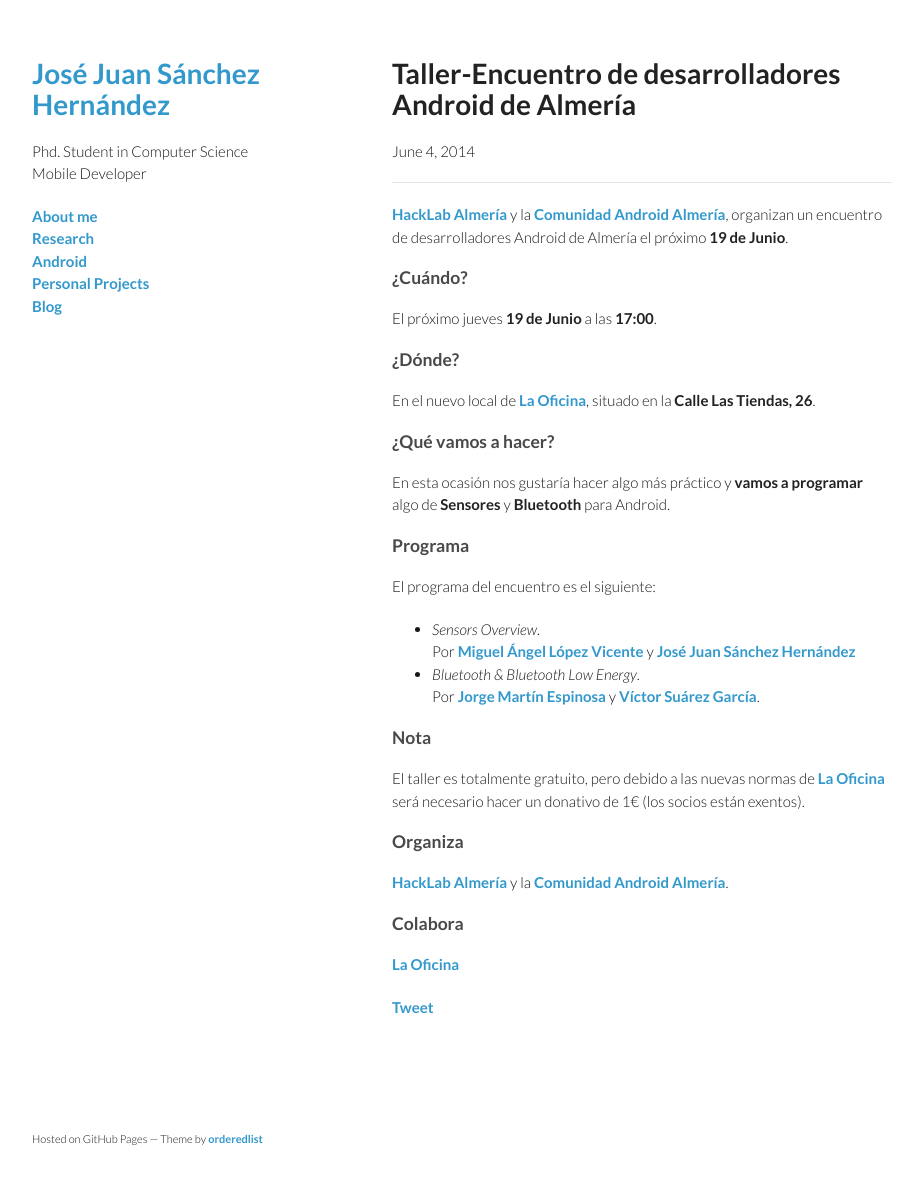
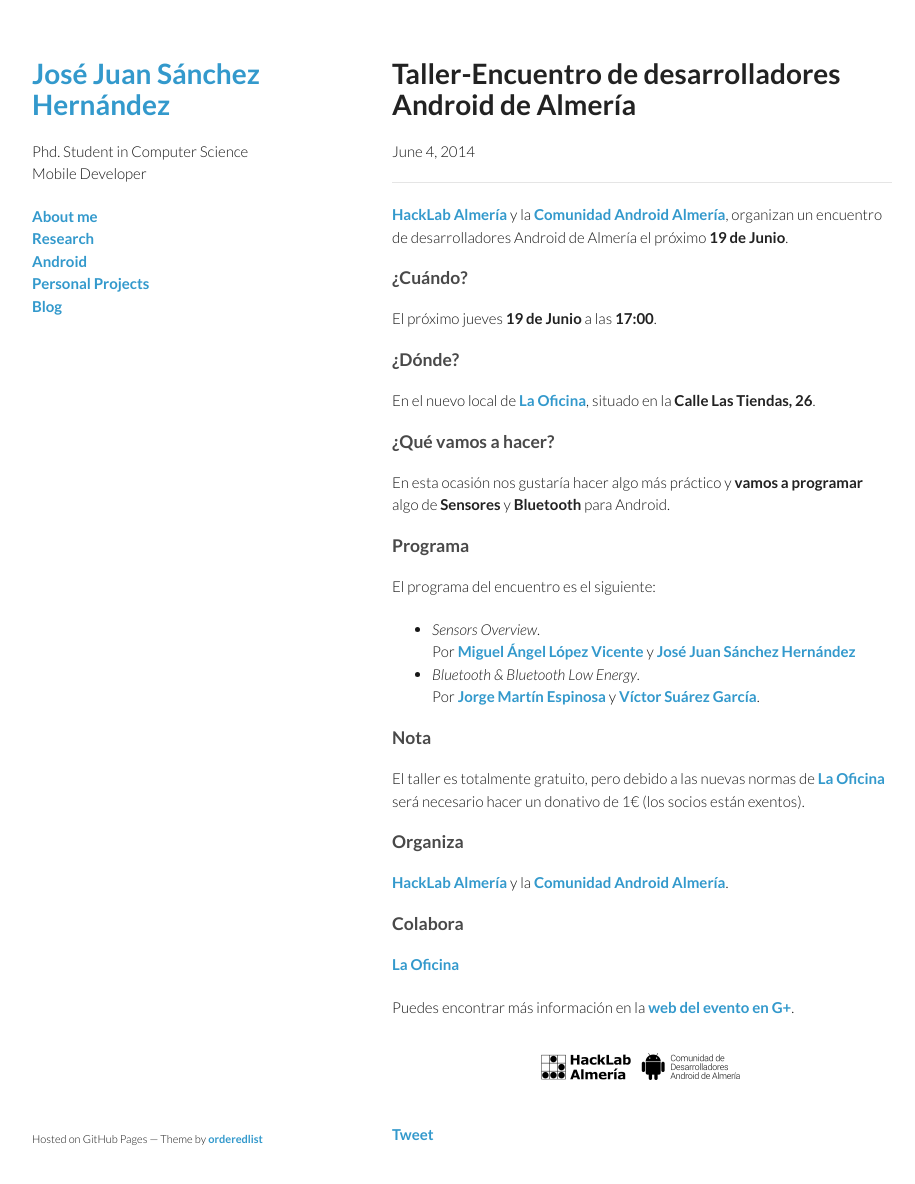
Before and after one commit to josejuansanchez/josejuansanchez.github.io, a Jekyll site: the page built from _posts/2014-06-04-encuentro-desarrolladores-android-almeria.md, in a window 1280 px wide and 1218 px high. Shown: the top 1184 px of the window, without its empty margins (178-1093 px from the left). Built offline with Jekyll 4.4.1, drawn with Linux system fonts in a browser that asks for light colours; comment, search, counter and statistics services are not loaded.

Commit message:
Update 2014-06-04-encuentro-desarrolladores-android-almeria.md

```diff
--- a/_posts/2014-06-04-encuentro-desarrolladores-android-almeria.md
+++ b/_posts/2014-06-04-encuentro-desarrolladores-android-almeria.md
@@ -32,3 +32,10 @@
 
 ### Colabora
 [La Oficina](http://laoficinacultural.org)
+
+Puedes encontrar más información en la [web del evento en G+](https://plus.google.com/u/0/events/c413kli326rdrf6ufgro4jecjm8).
+
+<p align="center">
+  <a href="http://hacklabalmeria.net"><img src="http://josejuansanchez.github.io/images/logo_hacklab.png" /></a>
+  <a href="https://plus.google.com/u/0/communities/105420979515011141876"><img src="http://josejuansanchez.github.io/images/logo_android.png" /></a>
+</p>
```
